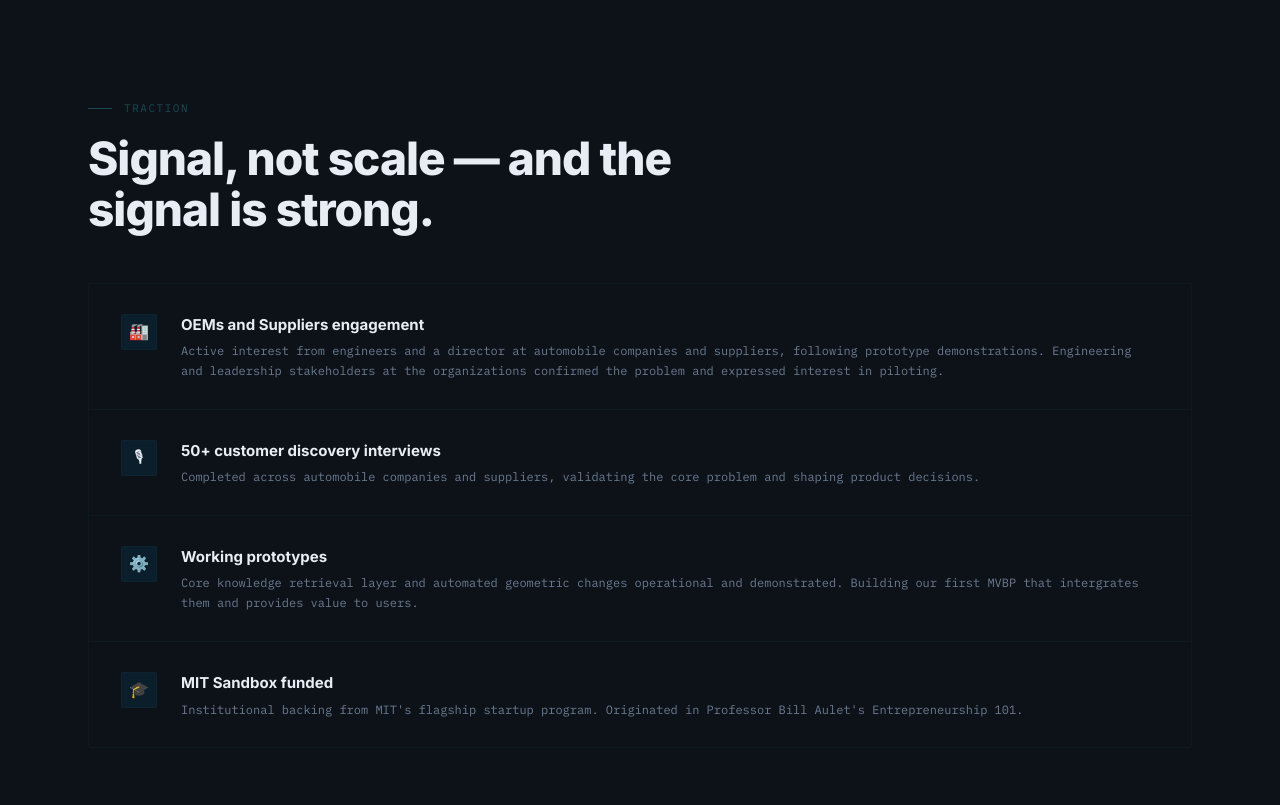
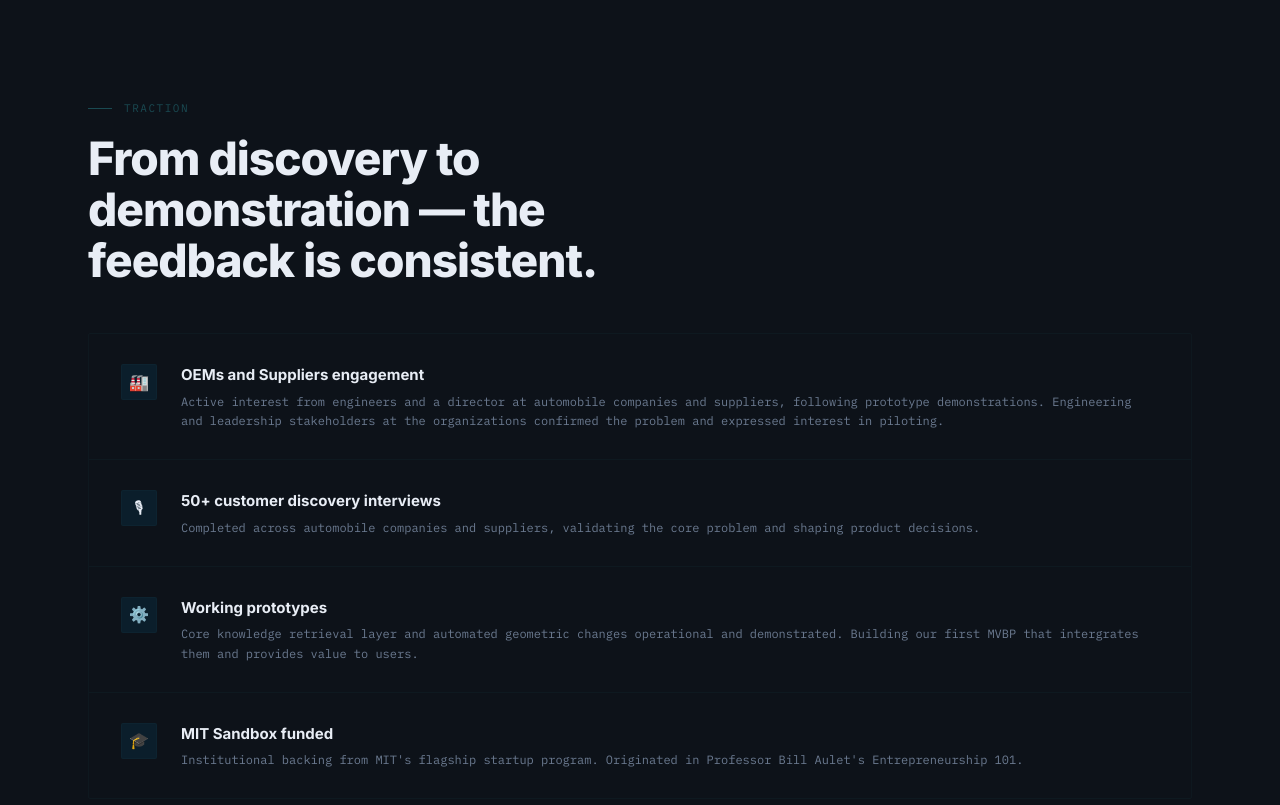
Before and after one commit to hiromitsdm/EngineeringDesignAI, a plain HTML site: page index.html in a window 1280 px wide. Shown: the part 3880-4685 px from the top of the page. Drawn offline with nearby package versions, Linux system fonts and the light colour scheme.

Commit message:
Update index.html

```diff
--- a/index.html
+++ b/index.html
@@ -1115,7 +1115,7 @@
   <section id="traction">
     <div class="section reveal">
       <div class="section-tag">Traction</div>
-      <h2>Signal, not scale — and the signal is strong.</h2>
+      <h2>From discovery to demonstration — the feedback is consistent.</h2>
       <div class="traction-list">
         <div class="traction-item">
           <div class="traction-icon">🏭</div>
```
